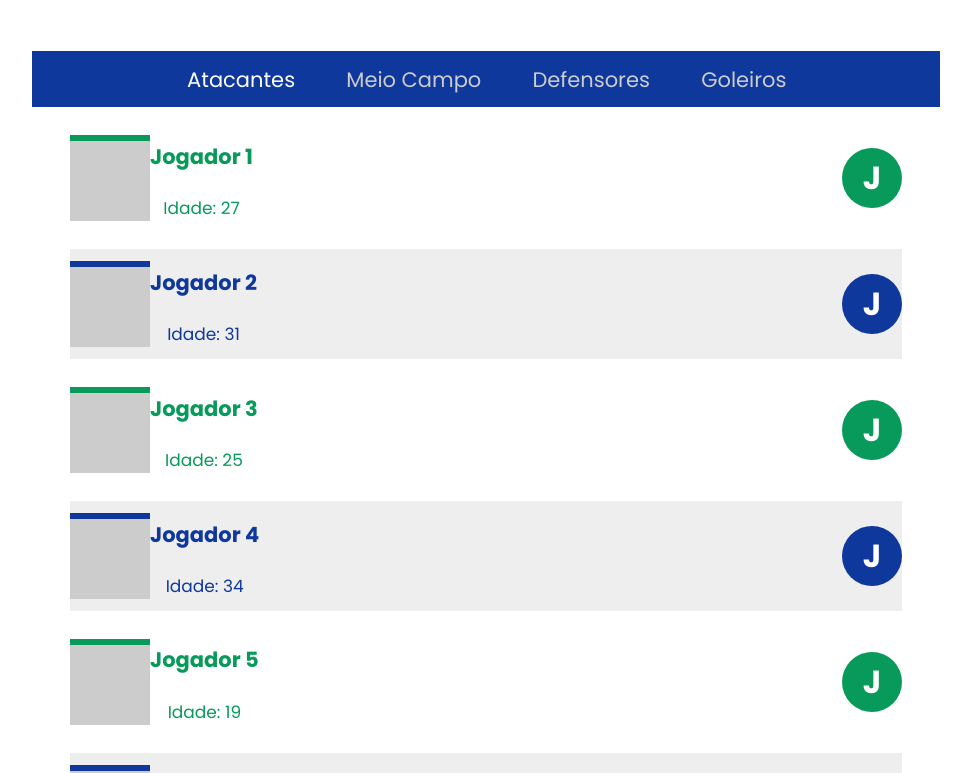
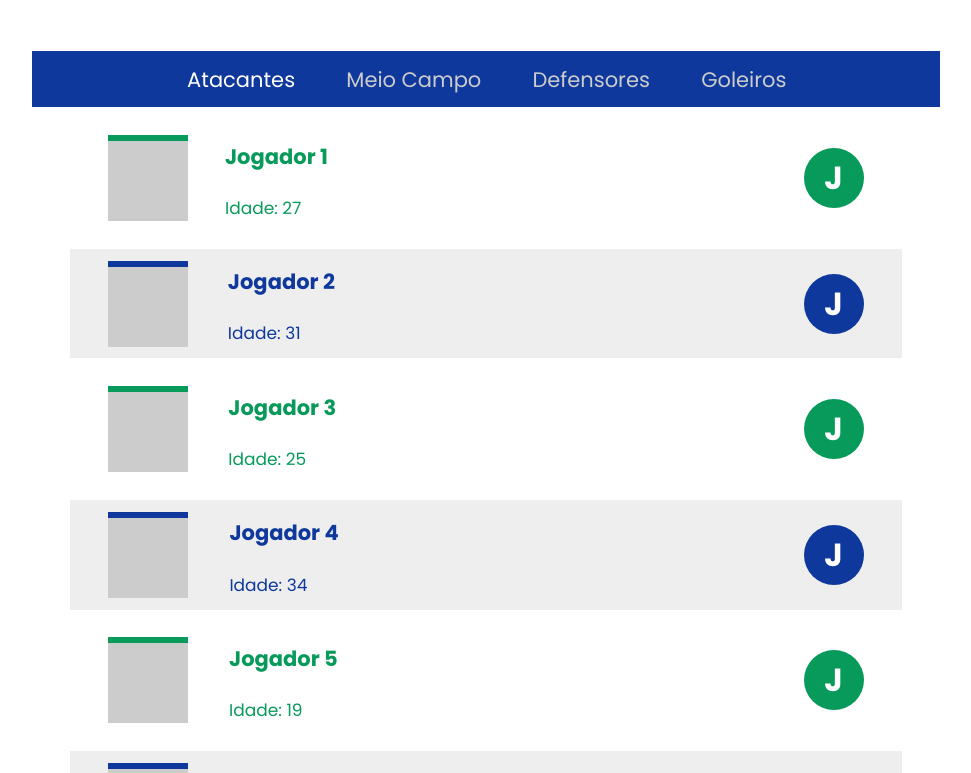
Before and after one commit to arthurafm/IDE-PS-SiteCopa, a React (Create React App) app: page / in a window 1280 px wide. Shown: the part 2200-2973 px from the top of the page, without its empty margins (154-1125 px from the left). Built offline with nearby package versions, Linux system fonts and the light colour scheme.

Commit message:
Alterações no espaçamento do PlayersList()

```diff
--- a/src/PlayerList.css
+++ b/src/PlayerList.css
@@ -85,18 +85,19 @@ body {
 	width: 80px;
 	background-color: #ccc;
 	border-top: 6px solid #079a5a;
+	margin-left: 3vw;
 }
 
 .PlayersList--player-info {
 	display: flex;
 	align-items: center;
-	/* justify-items: center; */
 	justify-content: space-between;
 }
 .PlayersList--player-info-text {
 	display: flex;
 	flex-direction: column;
-	align-items: center;
+	white-space: nowrap;
+	width: 30%;
 }
 .PlayersList--Symbol {
 	display: flex;
@@ -107,4 +108,9 @@ body {
 	height: 60px;
 	background: #079a5a;
 	color: #fff;
+	margin-right: 3vw;
 }
+
+.PlayersList--player-info-name {
+	top: 20px;
+}
--- a/src/PlayerList.js
+++ b/src/PlayerList.js
@@ -45,8 +45,8 @@ const PlayerComponent = (props) => {
 			<div className="PlayersList--player-info">
 				<div className="PlayersList--photo"></div>
 				<div className="PlayersList--player-info-text">
-					<h2>{props.name}</h2>
-					<p>Idade: {props.age}</p>
+					<h2 className="PlayersList--player-info-name">{props.name}</h2>
+					<p className="PlayersList--player-info-age">Idade: {props.age}</p>
 				</div>
 			</div>
 			<h1 className="PlayersList--Symbol">J</h1>
```
